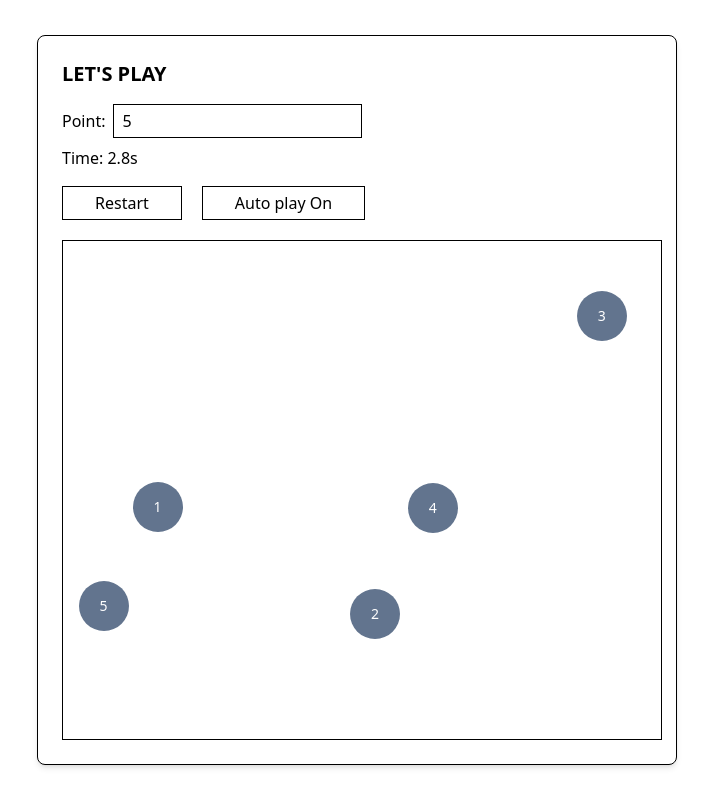
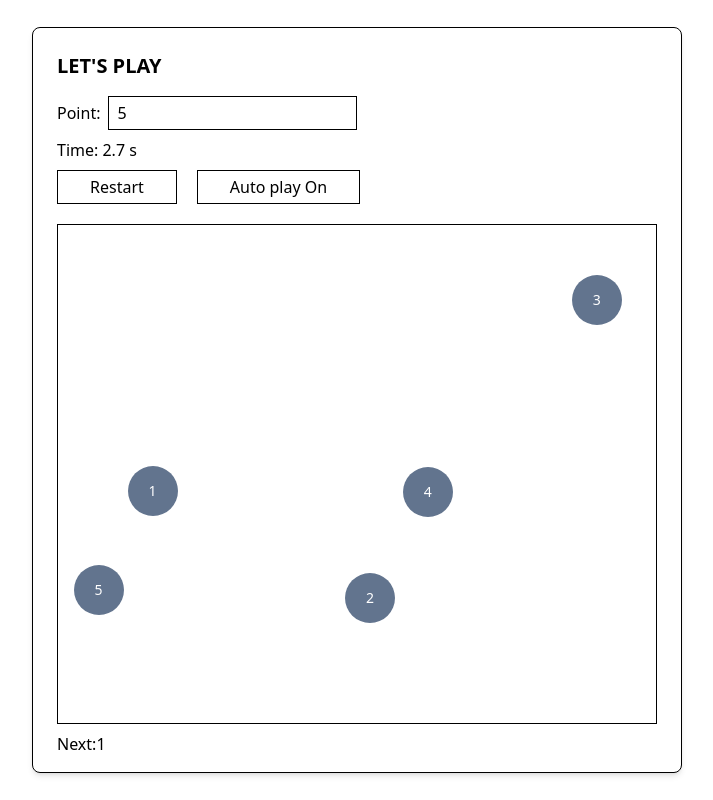
Before and after one commit to DNDAHieuBeo/haibazo_entrance_test, a React (Vite) app: page / in a window 1280 px wide. Both pictures are taken after a click on the button "Play". Shown: the whole page, without its empty margins (283-996 px from the left). Built offline with nearby package versions, Linux system fonts and the light colour scheme.

Commit message:
chore: "finish case 1"

```diff
--- a/src/App.css
+++ b/src/App.css
@@ -1 +1,6 @@
 @import "tailwindcss";
+
+.fade-out {
+    opacity: 0;
+    transition: opacity 3s ease-out;
+}
--- a/src/App.tsx
+++ b/src/App.tsx
@@ -1,65 +1,125 @@
-import { useState, useEffect, ChangeEvent } from "react";
+import {useState, useEffect, ChangeEvent} from "react";
 import "./App.css";
+import TimeDisplay from "./components/TimeDisplay.tsx";
 import Circle from "./Circle";
+
+// import {CountDown} from "/components/CountDown.tsx"
+
+
 const CONTAINER_WIDTH = 600;
 const CONTAINER_HEIGHT = 500;
 const CIRCLE_SIZE = 50;
 
 const App = () => {
     const [point, setPoint] = useState<number>(5);
-  const [time, setTime] = useState<number>(0);
     const [playing, setPlaying] = useState<boolean>(false);
     const [circleCountToDisplay, setCircleCountToDisplay] = useState<number>(0);
     const [circles, setCircles] = useState<CircleProps[]>([]);
-// Count game time
+    const [activeIndex, setActiveIndex] = useState<number | null>(null);
+    const [reset, setReset] = useState<boolean>(false);
+    const [isCleared, setIsCleared] = useState<boolean>(false);
+    const [isLose, setIsLose] = useState<boolean>()
+    const [current, setCurrent] = useState(0);
+    const [next, setNext] = useState(1);
+
+
+    const lose = () => {
+
+        console.log("Game ended");
+        setIsLose(true);
+        setPlaying(false);
+    };
+    const end = () => {
+
+        console.log("Game ended");
+        setIsCleared(true);
+        setPlaying(false);
+    };
+    // Function to creat new array with the length equal the circleCountToDisplay
     useEffect(() => {
         if (!playing) return;
-    const interval = setInterval(() => {
-      setTime((t) => Number((t + 0.1).toFixed(1)));
-    }, 100);
-    return () => clearInterval(interval);
-  }, [playing]);
-  // Function to creat new array with the length equal the circleCountToDisplay
-  useEffect(() => {
         if (circleCountToDisplay > 0) {
             const newCircles: CircleProps[] = Array.from(
-          { length: circleCountToDisplay },
+                {length: circleCountToDisplay},
                 (_, i) => ({
                     index: i + 1,
                     top: Math.random() * (CONTAINER_HEIGHT - CIRCLE_SIZE),
                     left: Math.random() * (CONTAINER_WIDTH - CIRCLE_SIZE),
+                    visible: true,
                 })
             );
             setCircles(newCircles);
+
+
+
         } else {
             setCircles([]);
         }
-  }, [circleCountToDisplay]);
+    }, [playing, circleCountToDisplay]);
+
 // Take value of input and add it to the point
     const handlePointChange = (e: ChangeEvent<HTMLInputElement>) => {
         const value: string = e.target.value;
-    setPoint(value === "" ? "" : value);
+        setPoint(value === "" ? 5 : Number(value));
     };
 
+    const clickCircle = (i: number) => {
+        console.log(point);
+        // when click wrong game will lose
+        if (i !== next) return lose();
+        setActiveIndex(i);
+        setCircles(c => c.map(x => x.index === i ? {...x, visible: false} : x));
+        setCurrent(i);
+        const newNext = i + 1;
+
+        // after final click after 3 second player will win the game
+        if (next < point) setNext(newNext);
+        if (i === point) {
+            setTimeout(() => {
+                end();
+                setPlaying(false);
+            }, 3000);
+        }
+
+        console.log("Clicked:", i);
+        console.log("Set current:", i);
+        console.log("Set next:", newNext);
+
+        console.log(circles);
+
+    };
+
+
     const onPlay = (): void => {
-    if (playing) {
+        // Reset toàn bộ trạng thái
+        setIsCleared(false);
+        setIsLose(false);
         setPlaying(false);
         setCircleCountToDisplay(0);
-    } else {
-      setTime(0);
+        setCurrent(0);
+        setNext(1);
+        setActiveIndex(null);
+        setReset(true); // Kích hoạt reset thời gian
+
+        // Bắt đầu lại trò chơi sau một khoảng delay
+        setTimeout(() => {
+            setCircleCountToDisplay(point);
             setPlaying(true);
-      setPoint(point === "" ? 5 : point);
-      const numberOfCircles = point === "" ? 5 : point;
-      setCircleCountToDisplay(numberOfCircles);
-    }
-
+            setReset(false); // Tắt reset sau khi bắt đầu
+        }, 100);
     };
 
     return (
         <div className="h-screen w-full flex items-center justify-center bg-white">
-        <div className="bg-white border border-black flex flex-col  p-6 rounded-lg shadow-md w-1/2">
+            <div className="bg-white border border-black flex flex-col  p-6 rounded-lg shadow-md ">
                 <div>
+                    {isCleared ? (
+                        <h1 className="font-bold text-xl mb-4 text-green-400">ALL CLEARED</h1>
+                    ) : isLose ? (<h1 className="font-bold text-xl text-red-400 mb-4">YOU LOSE</h1>) : (
                         <h1 className="font-bold text-xl mb-4">LET'S PLAY</h1>
+                    )}
+
+
                     <div className="mb-2">
                         Point:
                         <input
@@ -69,7 +129,7 @@ const App = () => {
                             onChange={handlePointChange}
                         />
                     </div>
-            <div className="mb-4">Time: {time.toFixed(1)}s</div>{" "}
+                    <TimeDisplay playing={playing} reset={reset}/>
                     <button
                         className="w-fit py-1 px-8 border border-black cursor-pointer text-center"
                         onClick={onPlay}
@@ -83,17 +143,22 @@ const App = () => {
                     )}
                 </div>
                 <div className="border border-black-50 mt-5 relative p-2"
-               style={{ width: `${CONTAINER_WIDTH}px`, height: `${CONTAINER_HEIGHT}px` }}
+                     style={{width: `${CONTAINER_WIDTH}px`, height: `${CONTAINER_HEIGHT}px`}}
                 >
-            {circles.map((circleData) => (
+                    {circles.map((circle) => (
                         <Circle
-                    key={circleData.index}
-                    index={circleData.index}
-                    top={circleData.top}
-                    left={circleData.left}
+                            key={circle.index}
+                            index={circle.index}
+                            top={circle.top}
+                            left={circle.left}
+                            visible={circle.visible}
+                            onClick={() => clickCircle(circle.index)}
+                            showCountdown={activeIndex === circle.index}
+                            playing={playing}
                         />
                     ))}
                 </div>
+                <div className='mt-2 h-4'>{playing && <div>Next:{next}</div>}</div>
             </div>
         </div>
     );
--- a/src/Circle.tsx
+++ b/src/Circle.tsx
@@ -1,10 +1,16 @@
-const Circle = ({index, top, left}: CircleProps) => {
+import Countdown from "./components/CountDown.tsx";
+
+const Circle = ({ index, top, left, visible, onClick, showCountdown,playing }: CircleProps ) => {
     return (
         <div
-            className="w-[50px] h-[50px] rounded-full bg-slate-500 p-2 text-center absolute cursor-pointer text-white flex items-center justify-center text-sm "
-            style={{top: `${top}px`, left: `${left}px`}}
+            onClick={onClick}
+            className={`w-[50px] h-[50px] rounded-full bg-slate-500 p-2 text-center absolute cursor-pointer text-white text-sm flex flex-col items-center justify-center ${
+                visible ? 'opacity-100' : 'fade-out'
+            }`}
+            style={{ top: `${top}px`, left: `${left}px` }}
         >
             {index}
+            {showCountdown && playing && <Countdown start={3} />}
         </div>
     );
 };
--- /dev/null
+++ b/src/components/CountDown.tsx
@@ -0,0 +1,28 @@
+import { useEffect, useState } from "react";
+
+
+const CountDown = ({ start, onEnd }: CountdownProps) => {
+    const [time, setTime] = useState(start);
+
+    useEffect(() => {
+
+        setTime(start);
+    }, [start]);
+
+    useEffect(() => {
+        if (time <= 0) {
+            if (onEnd) onEnd();
+            return;
+        }
+
+        const timer = setTimeout(() => {
+            setTime(t => parseFloat((t - 0.1).toFixed(1))); // tránh lỗi số thập phân
+        }, 100);
+
+        return () => clearTimeout(timer); // cleanup khi unmount
+    }, [time, onEnd]);
+
+    return <div className="text-xs mt-1">{time > 0 ? `${time.toFixed(1)}s` : ""}</div>;
+};
+
+export default CountDown;
--- /dev/null
+++ b/src/components/TimeDisplay.tsx
@@ -0,0 +1,43 @@
+import { useState, useEffect } from "react";
+
+interface TimeDisplayProps {
+    playing: boolean;
+    reset: boolean; // Thêm prop reset
+}
+
+const TimeDisplay = ({ playing, reset }: TimeDisplayProps) => {
+    const [time, setTime] = useState<number>(0);
+    const [lastTime, setLastTime] = useState<number | null>(null);
+
+    // Reset thời gian khi prop reset thay đổi
+    useEffect(() => {
+        if (reset) {
+            setTime(0);
+            setLastTime(null);
+        }
+    }, [reset]);
+
+    useEffect(() => {
+        let interval: NodeJS.Timeout | null = null;
+
+        if (playing) {
+            interval = setInterval(() => {
+                setTime((prev) => prev + 0.1);
+            }, 100);
+        } else {
+            setLastTime(time);
+        }
+
+        return () => {
+            if (interval) clearInterval(interval);
+        };
+    }, [playing]);
+
+    return (
+        <div className="mb-2">
+            Time: {(playing ? time : lastTime !== null ? lastTime : time).toFixed(1)} s
+        </div>
+    );
+};
+
+export default TimeDisplay;
```
Also changed, not shown: type.d.ts (+13 -0 lines). Lines whose indentation alone changed are shown as unchanged.
